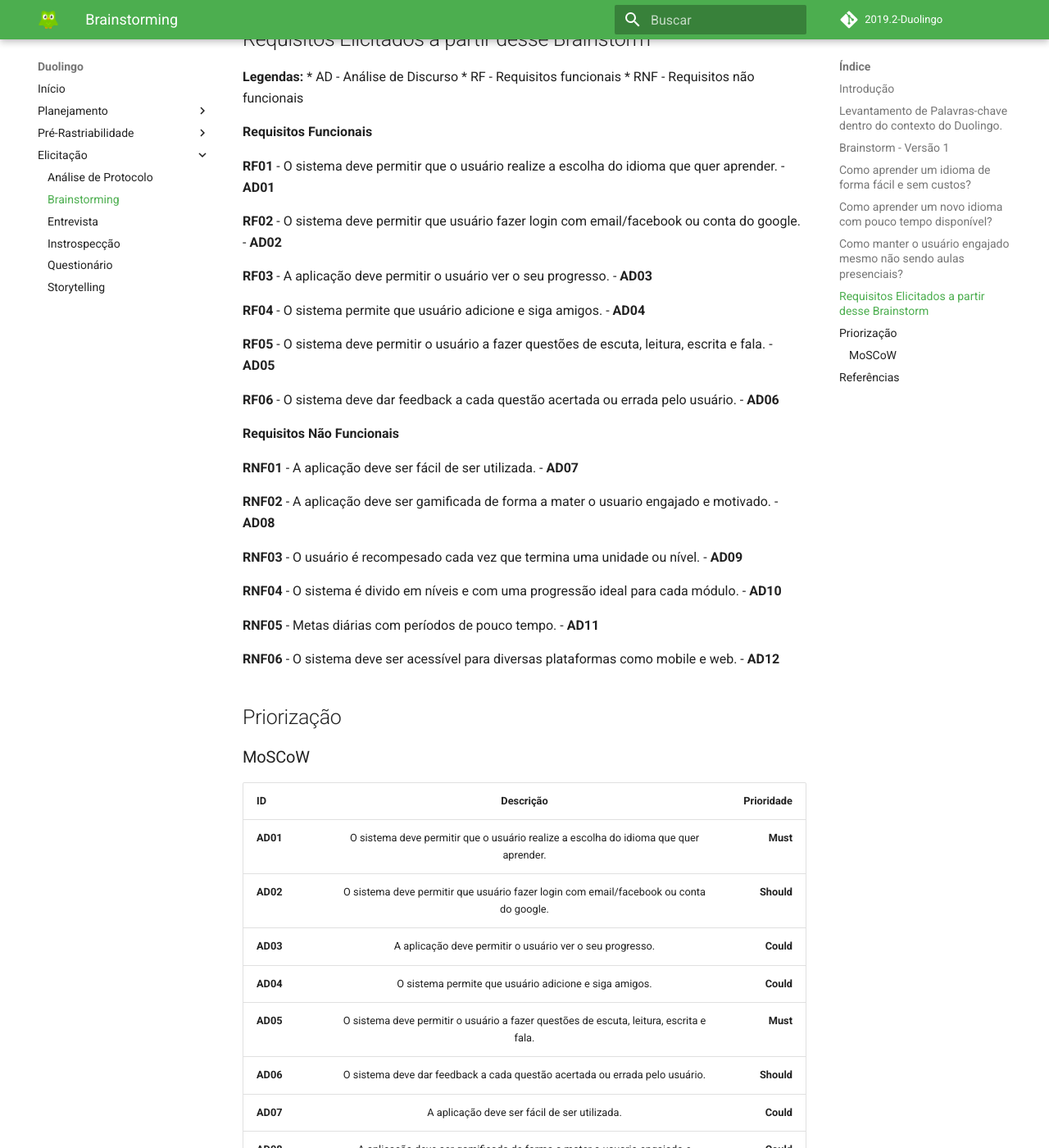
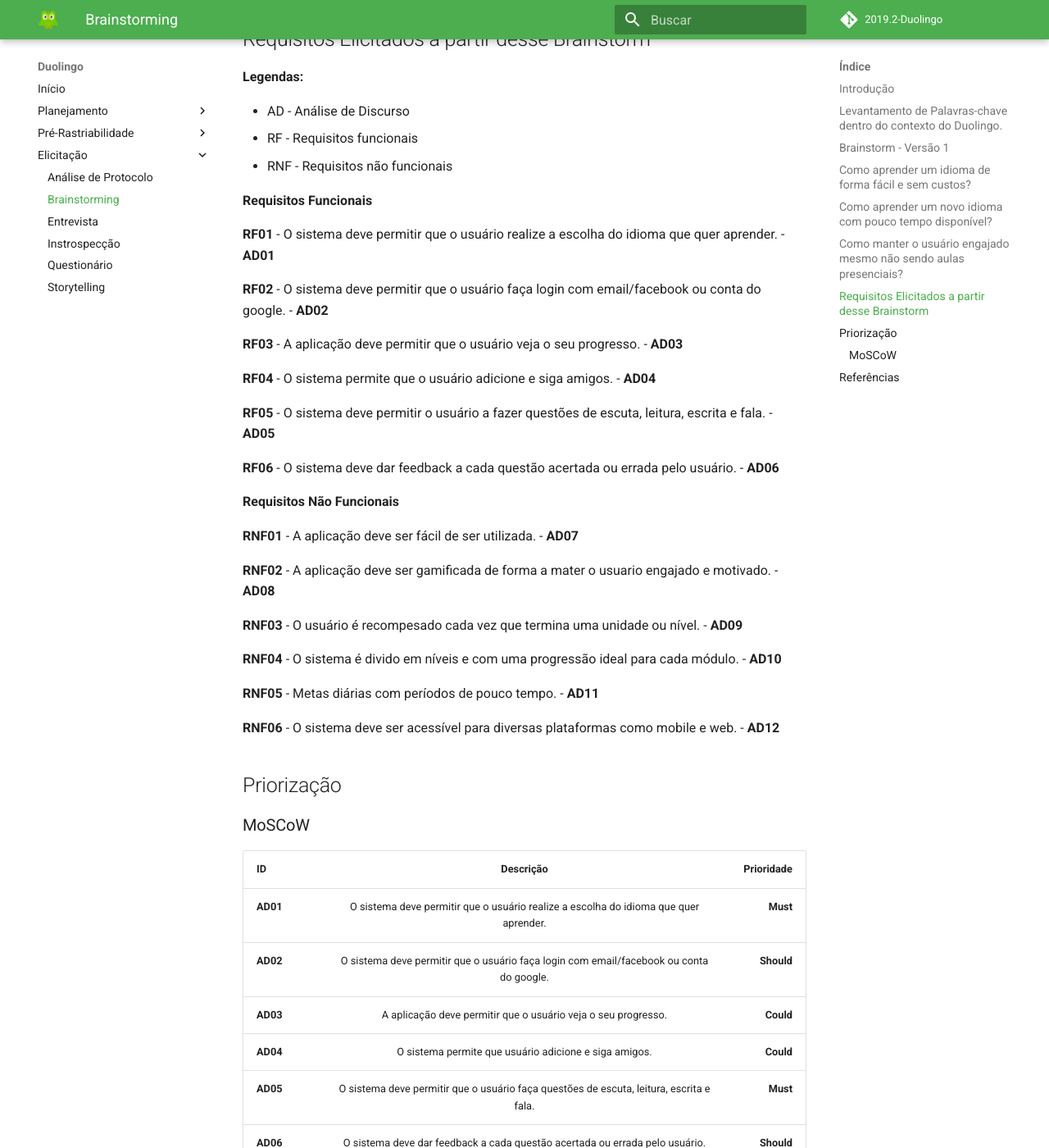
Before and after one commit to requisitos-Duolingo/Duolingo, an MkDocs documentation site: the page built from docs/elicitacao/Brainstorming.md, in a window 1280 px wide and 1400 px high, scrolled down 3577 px. Shown: the whole window at 82% size. Built offline with MkDocs 1.6.1 and Material for MkDocs 9.7.7, drawn with Linux system fonts in a browser that asks for light colours; comment, search, counter and statistics services are not loaded.

Commit message:
Foram feitas alterações de ortografia em alguns documentos
Signed-off-by: Vitor Alves <vitor.alves07750@outlook.com>

```diff
--- a/docs/elicitacao/Brainstorming.md
+++ b/docs/elicitacao/Brainstorming.md
@@ -95,15 +95,16 @@
 ## Requisitos Elicitados a partir desse Brainstorm
 
 **Legendas:**
+
 * AD - Análise de Discurso
 * RF - Requisitos funcionais
 * RNF - Requisitos não funcionais
 
 **Requisitos Funcionais**
 <p><b>RF01</b> - O sistema deve permitir que o usuário realize a escolha do idioma que quer aprender. - <b>AD01</b></p>
-<p><b>RF02</b> - O sistema deve permitir que usuário fazer login com email/facebook ou conta do google. - <b>AD02</b></p>
-<p><b>RF03</b> - A aplicação deve permitir o usuário ver o seu progresso. - <b>AD03</b></p>
-<p><b>RF04</b> - O sistema permite que usuário adicione e siga amigos. - <b>AD04</b></p>
+<p><b>RF02</b> - O sistema deve permitir que o usuário faça login com email/facebook ou conta do google. - <b>AD02</b></p>
+<p><b>RF03</b> - A aplicação deve permitir que o usuário veja o seu progresso. - <b>AD03</b></p>
+<p><b>RF04</b> - O sistema permite que o usuário adicione e siga amigos. - <b>AD04</b></p>
 <p><b>RF05</b> - O sistema deve permitir o usuário a fazer questões de escuta, leitura, escrita e fala. - <b>AD05</b></p>
 <p><b>RF06</b> - O sistema deve dar feedback a cada questão acertada ou errada pelo usuário. - <b>AD06</b></p>
 
@@ -123,10 +124,10 @@
 ID | Descrição | Prioridade
 :--------- | :------: | -------:
 **AD01** | O sistema deve permitir que o usuário realize a escolha do idioma que quer aprender. | **Must**
-**AD02** | O sistema deve permitir que usuário fazer login com email/facebook ou conta do google.  | **Should**
-**AD03** | A aplicação deve permitir o usuário ver o seu progresso. |**Could**
+**AD02** | O sistema deve permitir que o usuário faça login com email/facebook ou conta do google.  | **Should**
+**AD03** | A aplicação deve permitir que o usuário veja o seu progresso. |**Could**
 **AD04** |  O sistema permite que usuário adicione e siga amigos. |**Could**
-**AD05** | O sistema deve permitir o usuário a fazer questões de escuta, leitura, escrita e fala.  | **Must**
+**AD05** | O sistema deve permitir que o usuário faça questões de escuta, leitura, escrita e fala.  | **Must**
 **AD06** | O sistema deve dar feedback a cada questão acertada ou errada pelo usuário.| **Should**
 **AD07** | A aplicação deve ser fácil de ser utilizada. | **Could**
 **AD08** | A aplicação deve ser gamificada de forma a mater o usuario engajado e motivado. | **Could**
```
Also changed, not shown: docs/elicitacao/AnaliseDeProtocolo.md (+5 -5 lines), docs/elicitacao/Entrevista.md (+1 -1 lines).
